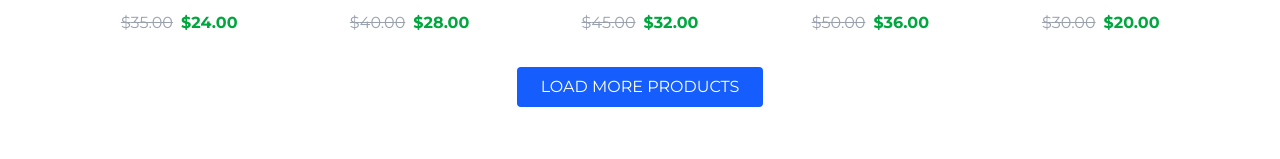
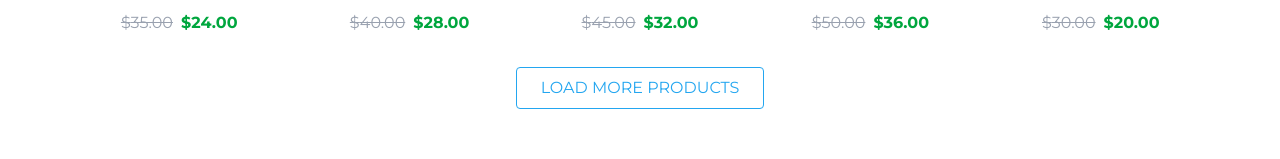
Before and after one commit to aspaww/Dudu, a React (Vite) app: page / in a window 1280 px wide. Shown: the part 2228-2387 px from the top of the page. Built offline with nearby package versions, Linux system fonts and the light colour scheme.

Commit message:
HomePage

```diff
--- a/src/pages/HomePage.jsx
+++ b/src/pages/HomePage.jsx
@@ -157,7 +157,7 @@ export default function HomePage() {
           {visibleCount < allProducts.length && (
             <button
               onClick={handleLoadMore}
-              className="bg-blue-600 text-white px-6 py-2 rounded hover:bg-blue-700 transition"
+              className="bg-white text-[#23A6F0] border border-[#23A6F0] px-6 py-2 rounded hover:bg-[#23A6F0] hover:text-white transition"
             >
               LOAD MORE PRODUCTS
             </button>
@@ -210,7 +210,7 @@ export default function HomePage() {
             {visibleCount < allProducts.length && (
               <button
                 onClick={handleLoadMore}
-                className="bg-blue-600 text-white px-6 py-2 rounded hover:bg-blue-700 transition"
+                className="bg-white text-[#23A6F0] border border-[#23A6F0] px-6 py-2 rounded hover:bg-[#23A6F0] hover:text-white transition"
               >
                 LOAD MORE PRODUCTS
               </button>
```
